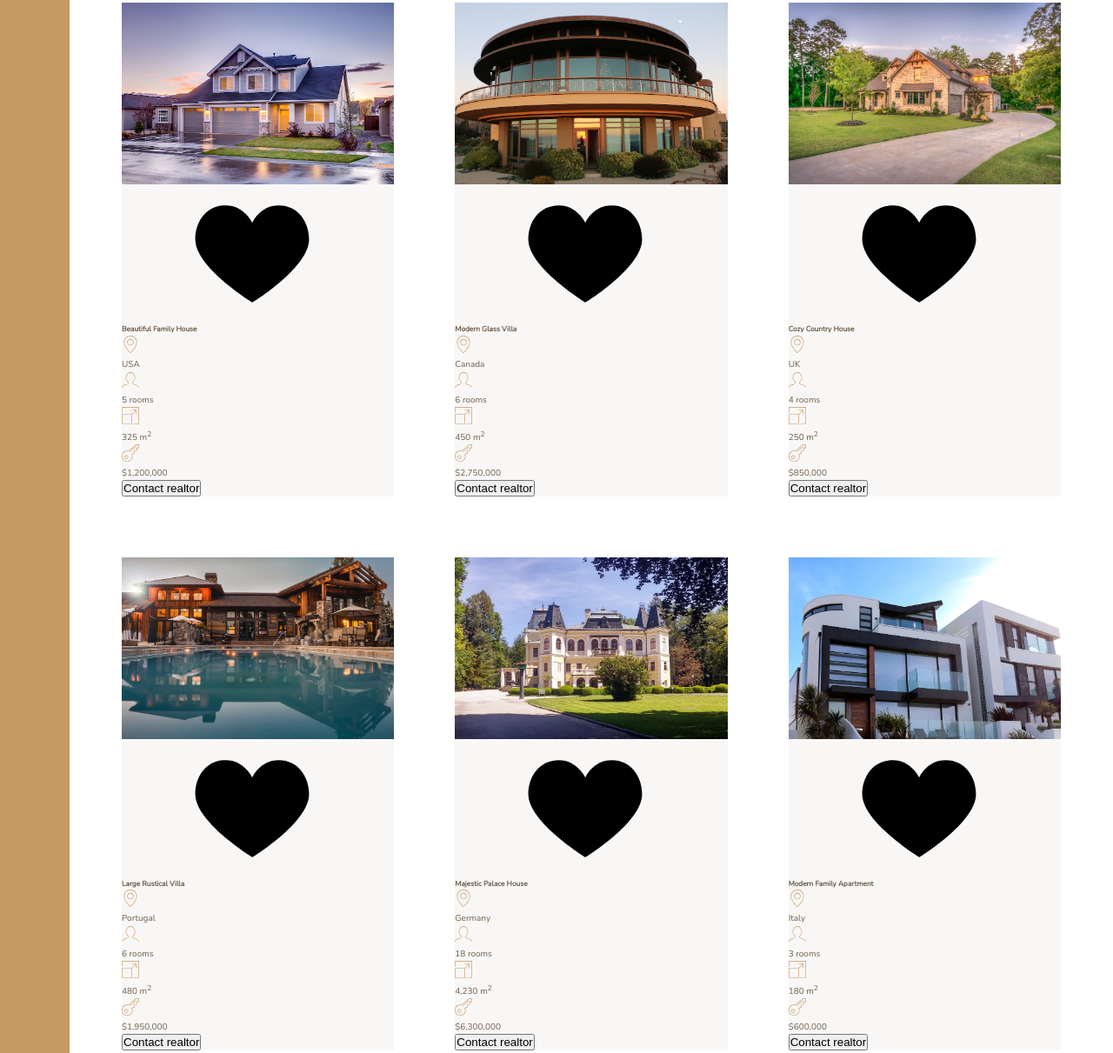
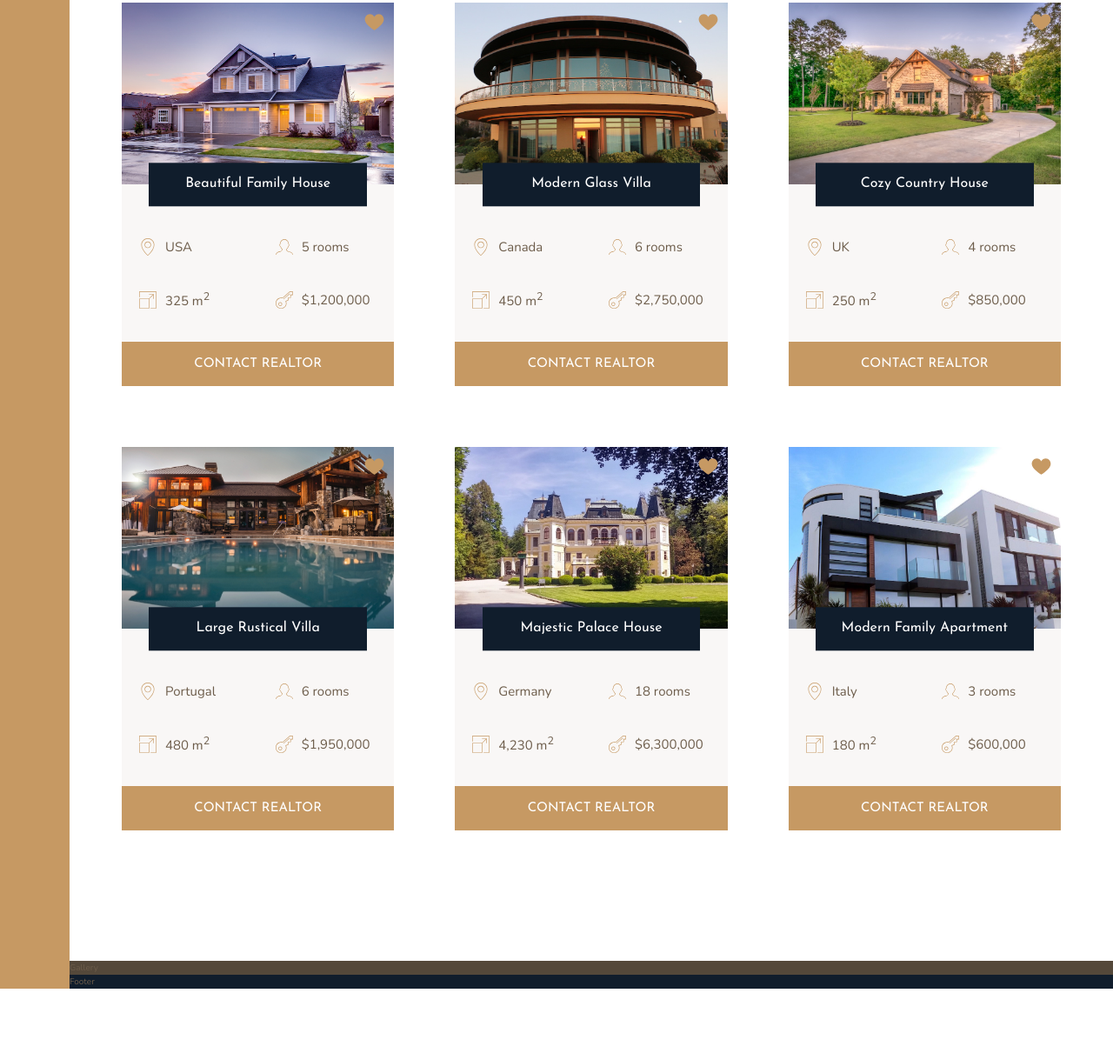
Before and after one commit to thiagocrux/nexter-landing-page, a website: page index.html in a window 1280 px wide. Shown: the part 1967-3178 px from the top of the page at 87% size. After the commit the page ends 3104 px from the top, so only its background shows below. Drawn offline with nearby package versions, Linux system fonts and the light colour scheme.

Commit message:
After class 114 "Building the Homes Section - Part 2"

```diff
--- a/index.html
+++ b/index.html
@@ -133,7 +133,7 @@
                     <p>$1,200,000</p>
                 </div>
 
-                <button class="cta">Contact realtor</button>
+                <button class="btn home__btn">Contact realtor</button>
             </div>
 
             <div class="home">
@@ -171,7 +171,7 @@
                     <p>$2,750,000</p>
                 </div>
 
-                <button class="cta">Contact realtor</button>
+                <button class="btn home__btn">Contact realtor</button>
             </div>
 
             <div class="home">
@@ -209,7 +209,7 @@
                     <p>$850,000</p>
                 </div>
 
-                <button class="cta">Contact realtor</button>
+                <button class="btn home__btn">Contact realtor</button>
             </div>
 
             <div class="home">
@@ -247,7 +247,7 @@
                     <p>$1,950,000</p>
                 </div>
 
-                <button class="cta">Contact realtor</button>
+                <button class="btn home__btn">Contact realtor</button>
             </div>
 
             <div class="home">
@@ -285,7 +285,7 @@
                     <p>$6,300,000</p>
                 </div>
 
-                <button class="cta">Contact realtor</button>
+                <button class="btn home__btn">Contact realtor</button>
             </div>
 
             <div class="home">
@@ -323,7 +323,7 @@
                     <p>$600,000</p>
                 </div>
 
-                <button class="cta">Contact realtor</button>
+                <button class="btn home__btn">Contact realtor</button>
             </div>
         </section>
 
--- a/sass/_homes.scss
+++ b/sass/_homes.scss
@@ -10,29 +10,69 @@
 .home {
     background-color: $color-grey-light-1;
 
+    display: grid;
+    grid-template-columns: repeat(2, 1fr);
+    grid-row-gap: 3.5rem;
+
     &__img {
         width: 100%;
+        grid-row: 1 / 2;
+        grid-column: 1 / -1;
+        z-index: 1;
     }
 
     &__like {
-
+        grid-row: 1 / 2;
+        grid-column: 2 / 3;
+        fill: $color-primary;
+        height: 2.5rem;
+        width: 2.5rem;
+        z-index: 2;
+        justify-self: end;
+        margin: 1rem;
     }
     &__name {
+        grid-row: 1 / 2;
+        grid-column: 1 / -1;
+        justify-self: center;
+        align-self: end;
+        z-index: 3;
 
+        width: 80%;
+        font-family: $font-display;
+        font-size: 1.6rem;
+        text-align: center;;
+        padding: 1.25rem;
+        background-color: $color-secondary;
+        color: #fff;
+        font-weight: 400;
+        transform: translateY(50%);
+    }
+
+    &__location,
+    &__rooms {
+        margin-top: 2.5rem;
     }
 
     &__location,
     &__rooms,
     &__area,
     &__price {
+        font-size: 1.5rem;
+        margin-left: 2rem;
+
+        display: flex;
+        align-items: center;
+
         svg {
             fill: $color-primary;
             height: 2rem;
             width: 2rem;
-        }
-
-        p {
-
+            margin-right: 1rem;
         }
     }
+
+    &__btn {
+        grid-column: 1 / -1;
+    }
 }
```
Also changed, not shown: css/style.css.
